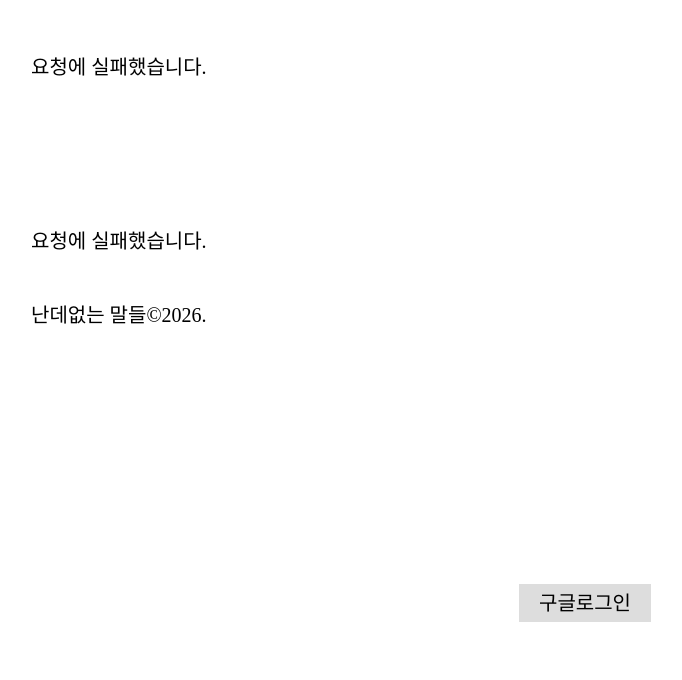
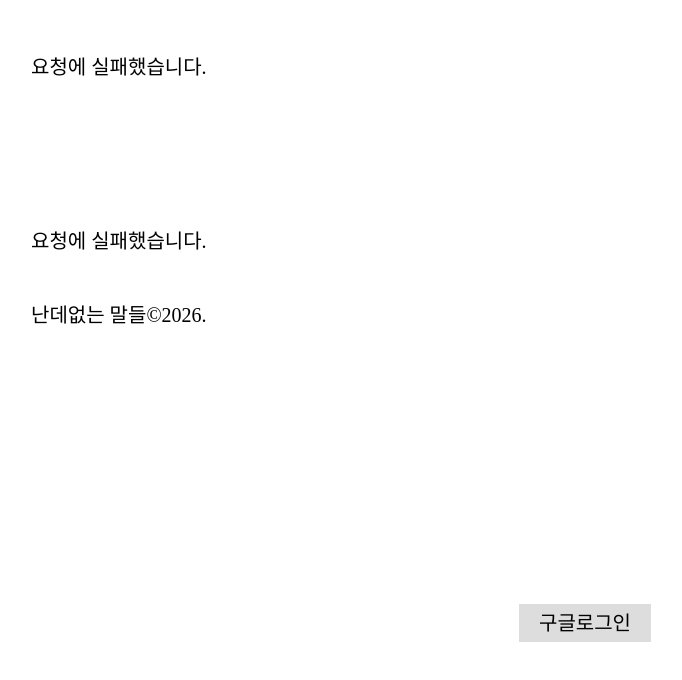
Before and after one commit to lee-bh/2602test, a website: page public/index.html in a window 1280 px wide. Shown: the part 158-838 px from the top of the page, without its empty margins (309-991 px from the left). Drawn offline with Linux system fonts and the light colour scheme; no server answers; a web font is replaced by a local one.

Commit message:
style: set the bottom-right buttons flush with the bottom edge
Co-Authored-By: Claude Opus 5.5 <noreply@anthropic.com>
Claude-Session: https://claude.ai/code/session_01SoojaVHz6jHLkTz6nM5uec

```diff
--- a/public/style.css
+++ b/public/style.css
@@ -68,7 +68,7 @@ button{padding: 0.1rem 0.5rem; margin-right: 0.5rem; cursor: pointer;}
 
 /* Bottom-right buttons, flush with the column's right edge: 구글로그인 for a visitor,
    마이페이지 and 글쓰기 once signed in. */
-#dock{position:fixed; bottom:1rem; right:calc(50% - 300px - 1rem); display:flex; gap:0.5rem;}
+#dock{position:fixed; bottom:0; right:calc(50% - 300px - 1rem); display:flex; gap:0.5rem;}
 #dock[hidden]{display:none;}
 #dock button{margin:0; padding: 0.1rem 1rem;}
 
```
